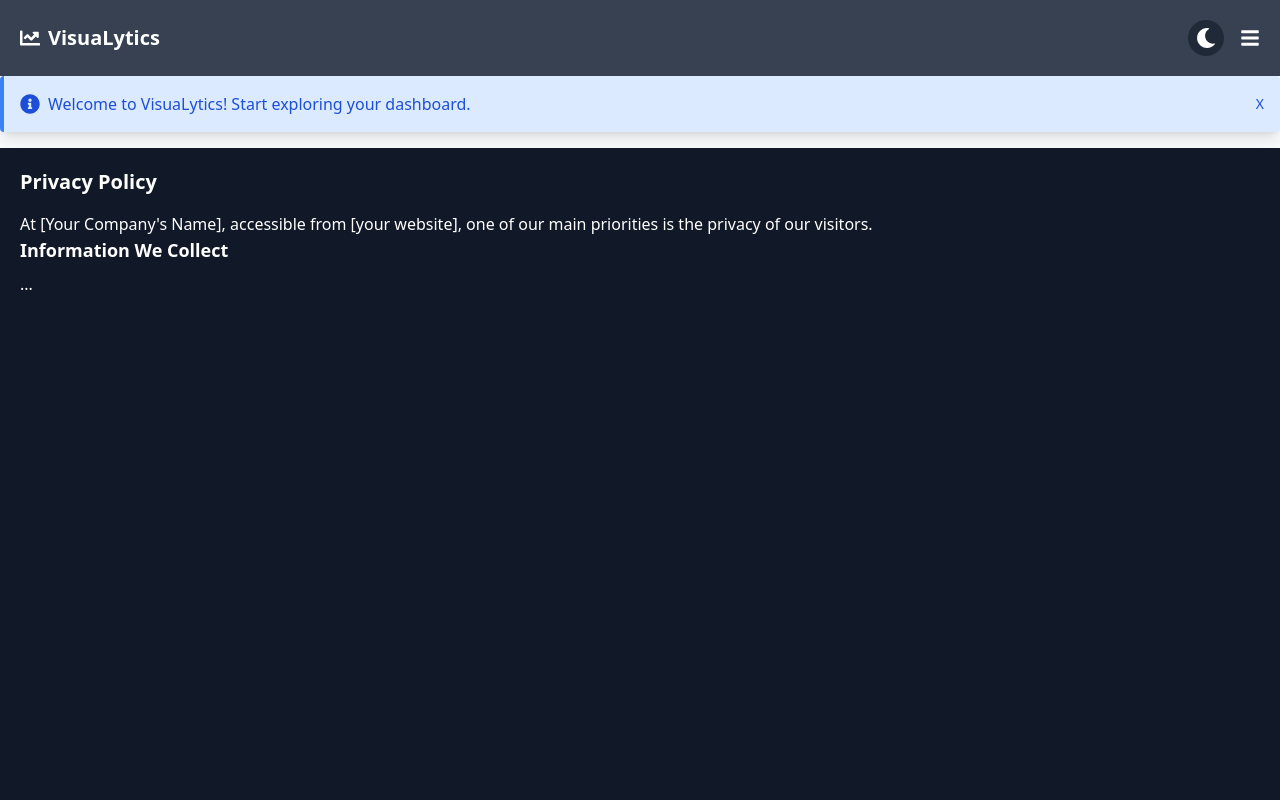
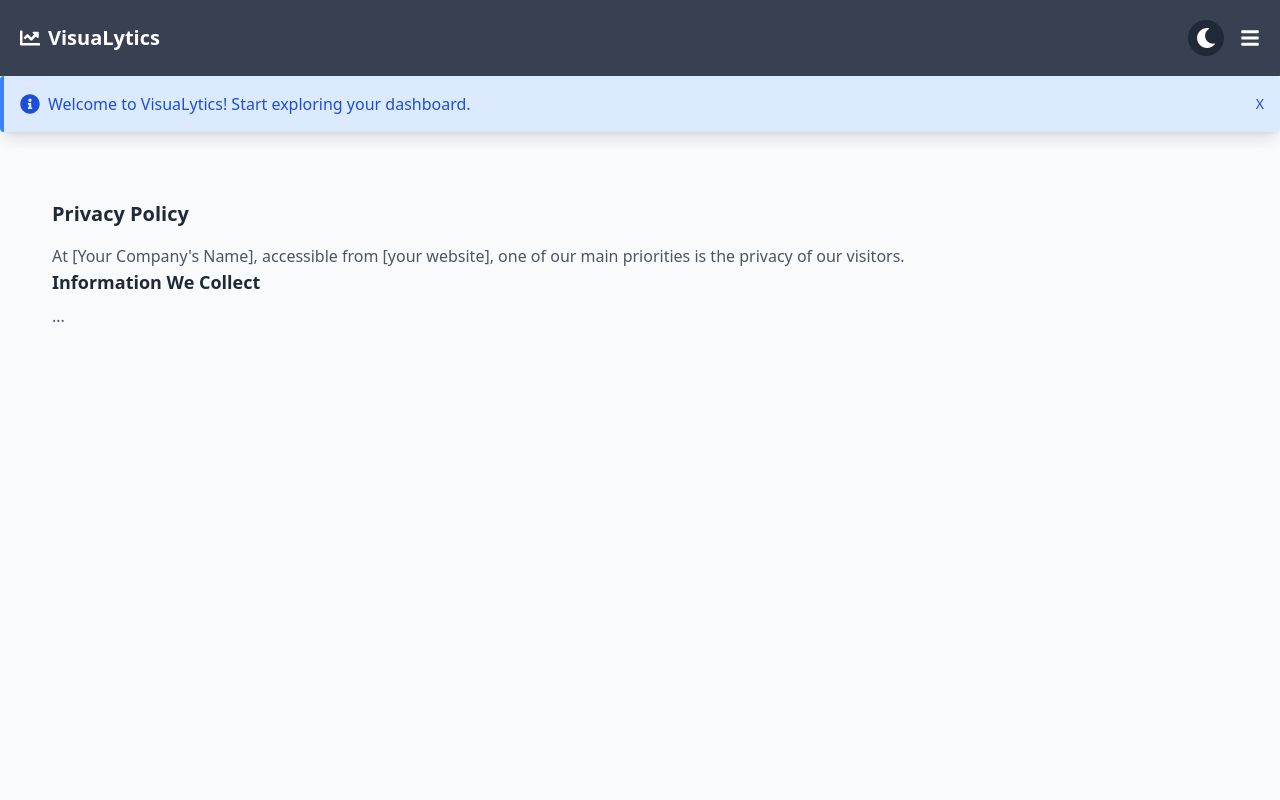
Before and after one commit to Ousman37/dashboard-app, a React (Create React App) app: page /privacy in a window 1280 px wide. Shown: the top 800 px of the page. Built offline with nearby package versions, Linux system fonts and the light colour scheme.

Commit message:
Update PrivacyPolicy component for theme consistency

```diff
--- a/src/components/PrivacyPolicy.jsx
+++ b/src/components/PrivacyPolicy.jsx
@@ -2,17 +2,22 @@
 import React from "react";
 
 function PrivacyPolicy() {
+  // Assuming your Tailwind setup includes custom colors named appropriately
   return (
-    <main>
-    <div className="bg-gray-900 min-h-screen p-5 text-white">
-      <h1 className="text-xl font-semibold mb-4">Privacy Policy</h1>
-      <p>
+    <main className="bg-light-900 dark:bg-dark-900 text-light-300 dark:text-dark-300 min-h-screen p-8">
+      <div className="min-h-screen p-5">
+        <h1 className="text-xl font-semibold mb-4 text-gray-800 dark:text-gray-200">
+          Privacy Policy
+        </h1>
+        <p className="text-gray-600 dark:text-gray-400">
           At [Your Company's Name], accessible from [your website], one of our
           main priorities is the privacy of our visitors.
         </p>
         <section>
-        <h2 className="text-lg font-semibold mb-2">Information We Collect</h2>
-        <p>...</p>
+          <h2 className="text-lg font-semibold mb-2 text-gray-800 dark:text-gray-200">
+            Information We Collect
+          </h2>
+          <p className="text-gray-600 dark:text-gray-400">...</p>
           {/* Add more sections detailing your privacy practices */}
         </section>
         {/* Populate with your actual privacy policy */}
@@ -22,3 +27,27 @@ function PrivacyPolicy() {
 }
 
 export default PrivacyPolicy;
+
+// import React from "react";
+
+// function PrivacyPolicy() {
+//   return (
+//     <main className=" bg-light-900 dark:bg-dark-900 text-light-300 dark:text-dark-300 min-h-screen p-8">
+//       <div className=" min-h-screen p-5  ">
+//         <h1 className="text-xl font-semibold mb-4 ">Privacy Policy</h1>
+//         <p>
+//           At [Your Company's Name], accessible from [your website], one of our
+//           main priorities is the privacy of our visitors.
+//         </p>
+//         <section>
+//           <h2 className="text-lg font-semibold mb-2">Information We Collect</h2>
+//           <p>...</p>
+//           {/* Add more sections detailing your privacy practices */}
+//         </section>
+//         {/* Populate with your actual privacy policy */}
+//       </div>
+//     </main>
+//   );
+// }
+
+// export default PrivacyPolicy;
```
Lines whose indentation alone changed are shown as unchanged.
